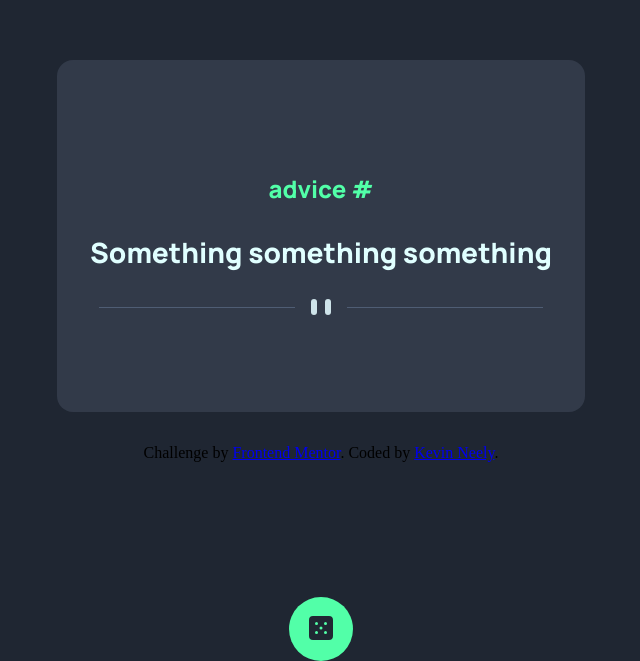
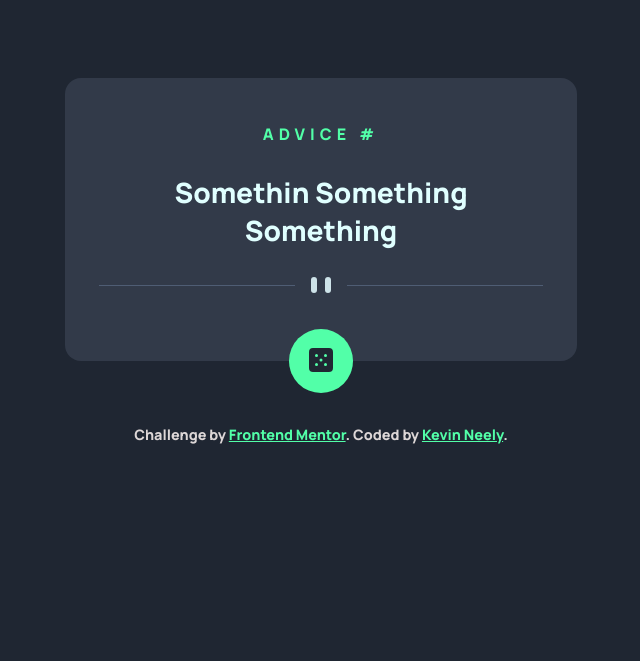
Before and after one commit to 2dkn/advice-generator-app, a website: page index.html in a window 1280 px wide. Shown: the part 139-800 px from the top of the page, without its empty margins (319-959 px from the left). Drawn offline with Linux system fonts and the light colour scheme.

Commit message:
Almost done with the css part. Next javascript

```diff
--- a/index.html
+++ b/index.html
@@ -23,17 +23,25 @@
   <body>
     <main>
       <section class="container">
-        <h1 class="advice__header">advice #</h1>
-        <p class="advice__text">Something something something</p>
-        <img src="images/pattern-divider-desktop.svg" alt="divider" />
+        <h1 class="advice__header">ADVICE #</h1>
+        <p class="advice__text">Somethin Something Something</p>
+        <img
+          class="img__divider"
+          src="images/pattern-divider-desktop.svg"
+          alt="divider"
+        />
+        <div class="btn">
+          <button class="next-btn">
+            <img
+              class="btn__image"
+              src="images/icon-dice.svg"
+              alt="dicebutton"
+            />
+          </button>
+        </div>
       </section>
-      <div class="btn">
-        <button class="next-btn">
-          <img class="btn__image" src="images/icon-dice.svg" alt="dicebutton" />
-        </button>
-      </div>
     </main>
-    <footer class="attribution">
+    <footer class="footer">
       Challenge by
       <a href="https://www.frontendmentor.io?ref=challenge" target="_blank"
         >Frontend Mentor</a
--- a/sass/_base.scss
+++ b/sass/_base.scss
@@ -15,37 +15,48 @@ body {
 }
 
 .container {
-  display: relative;
-  flex-direction: column;
+  position: relative;
+  // flex-direction: column;
   text-align: center;
   align-content: center;
   background-color: $darkgrayblue;
-  width: 29rem;
-  min-height: 18rem;
+  width: 28rem;
+  min-height: 12rem;
   border-radius: 1rem;
   padding: 2rem;
-  overflow: hidden;
+  // overflow: hidden;
+  z-index: 1;
 }
 
 .advice__header {
-  font-weight: 800;
+  font-weight: bold;
+  font-size: 1rem;
+  letter-spacing: 5px;
   color: $neongreen;
   font-family: $manrope;
+  margin-bottom: 0;
 }
 
 .advice__text {
+  display: flex;
   font-family: $manrope;
   color: lightcyan;
   font-size: 1.75rem;
   font-weight: 800;
 }
 
+.img__divider {
+  margin-bottom: 2rem;
+}
+
 .btn {
   position: absolute;
-  // place-content: center;
+  place-content: center;
   left: 50%;
-  bottom: 0;
+  bottom: -2rem;
+  z-index: 2;
   transform: translateX(-50%);
+  cursor: pointer;
 }
 
 .btn__image {
@@ -61,6 +72,18 @@ body {
   background-color: $neongreen;
 }
 
-.attribution {
-  padding-top: 2rem;
+.footer {
+  color: rgb(221, 215, 215);
+  font-size: 0.9rem;
+  font-family: $manrope;
+  padding-top: 4rem;
 }
+
+.footer a {
+  color: $neongreen;
+}
+
+.footer a:hover {
+  cursor: pointer;
+  color: hsl(150, 51%, 44%);
+}
```
Also changed, not shown: css/styles.css, 1 other file.
